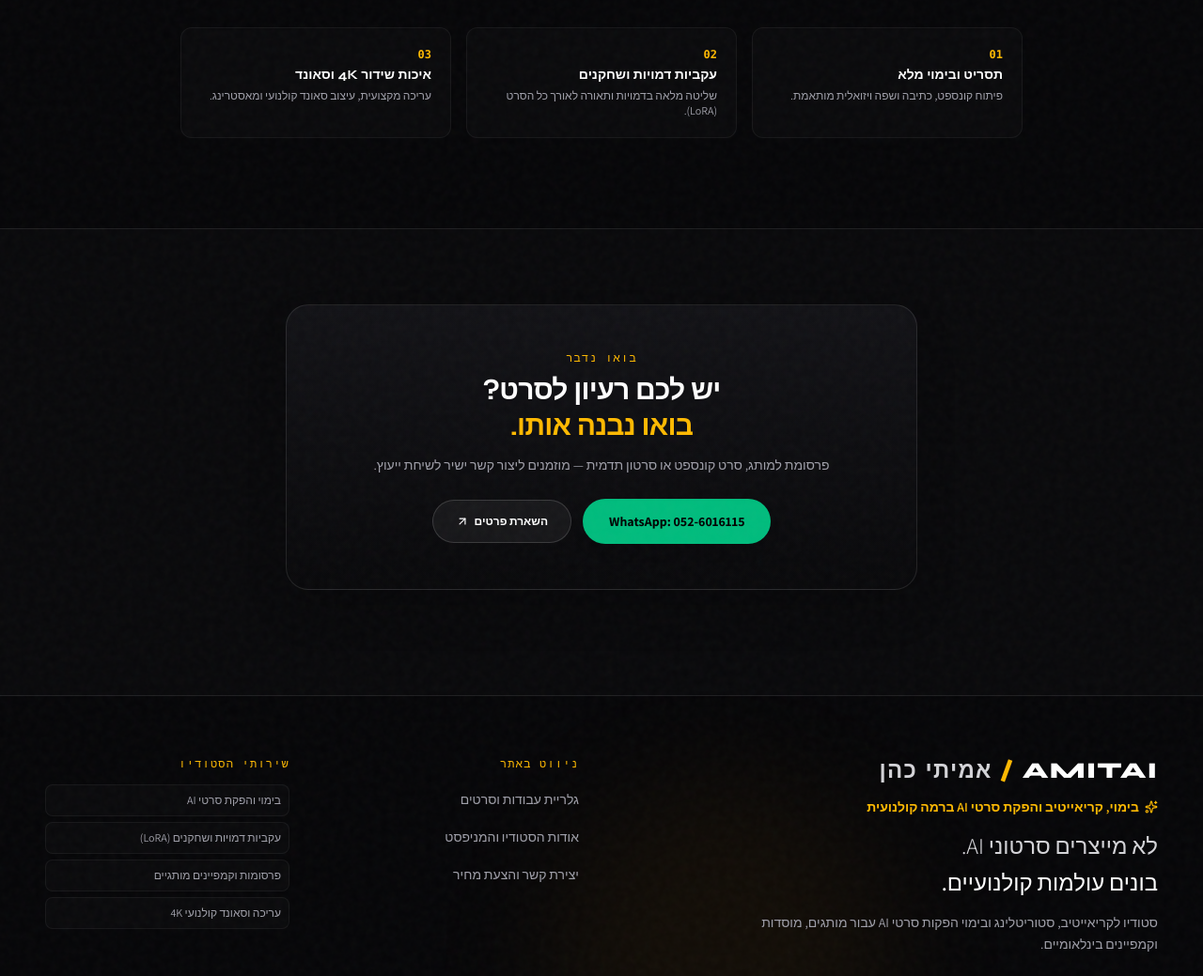
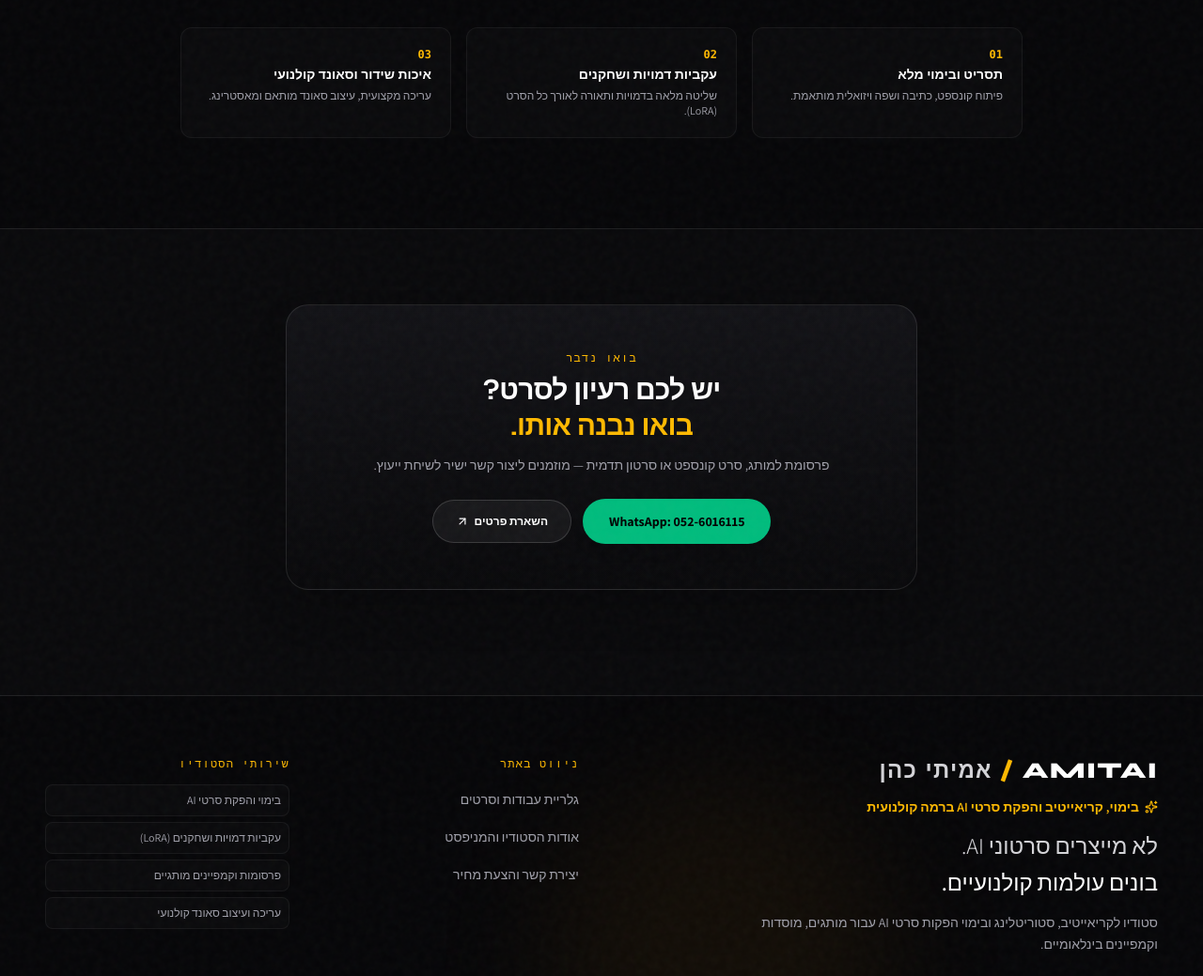
Before and after one commit to amigo202/ai-film-studio, a React (Vite) app: page / in a window 1280 px wide. Shown: the part 4052-5091 px from the top of the page at 94% size. Built offline with nearby package versions, Linux system fonts and the light colour scheme; no server answers; the database is empty.

Commit message:
Remove 4K references and replace with clean cinematic quality phrasing

```diff
--- a/index.html
+++ b/index.html
@@ -6,7 +6,7 @@
     <meta name="viewport" content="width=device-width, initial-scale=1.0" />
 
     <title>AmitAI — אמיתי כהן | סטודיו לבימוי והפקת סרטי AI ופרסומות</title>
-    <meta name="description" content="סטודיו הפקה ובימוי של אמיתי כהן (AmitAI) — יצירת סרטי AI, פרסומות, סרטוני תדמית וקמפיינים בטכנולוגיות Generative Cinema באיכות קולנועית 4K." />
+    <meta name="description" content="סטודיו הפקה ובימוי של אמיתי כהן (AmitAI) — יצירת סרטי AI, פרסומות, סרטוני תדמית וקמפיינים בטכנולוגיות Generative Cinema באיכות קולנועית." />
     <meta name="keywords" content="הפקת סרטי AI, סרטי תדמית AI, פרסומות בינה מלאכותית, במאי AI, אמיתי כהן, AmitAI, סרטי AI ישראל, Generative Cinema, Veo, Kling AI" />
     <meta name="author" content="אמיתי כהן — AmitAI" />
 
@@ -14,7 +14,7 @@
     <meta property="og:type" content="website" />
     <meta property="og:site_name" content="AmitAI Film Studio" />
     <meta property="og:title" content="AmitAI — אמיתי כהן | סטודיו לבימוי והפקת סרטי AI" />
-    <meta property="og:description" content="לא מייצרים סרטוני AI. בונים עולמות קולנועיים. צפו ב-18 סרטים ופרסומות AI נבחרות." />
+    <meta property="og:description" content="לא מייצרים סרטוני AI. בונים עולמות קולנועיים. צפו בעבודות ופרסומות AI נבחרות." />
     <meta property="og:image" content="https://studio-xi-lovat-16.vercel.app/thumbnails/cbc-power-train.jpg" />
     <meta property="og:image:secure_url" content="https://studio-xi-lovat-16.vercel.app/thumbnails/cbc-power-train.jpg" />
     <meta property="og:image:type" content="image/jpeg" />
@@ -24,14 +24,14 @@
 
     <!-- Schema.org Microdata for WhatsApp & Social Scrapers -->
     <meta itemprop="name" content="AmitAI — אמיתי כהן | סטודיו לבימוי והפקת סרטי AI" />
-    <meta itemprop="description" content="לא מייצרים סרטוני AI. בונים עולמות קולנועיים. הפקת פרסומות וסרטי AI באיכות 4K." />
+    <meta itemprop="description" content="לא מייצרים סרטוני AI. בונים עולמות קולנועיים. הפקת פרסומות וסרטי AI באיכות קולנועית." />
     <meta itemprop="image" content="https://studio-xi-lovat-16.vercel.app/thumbnails/cbc-power-train.jpg" />
     <link rel="image_src" href="https://studio-xi-lovat-16.vercel.app/thumbnails/cbc-power-train.jpg" />
 
     <!-- Twitter Cards -->
     <meta name="twitter:card" content="summary_large_image" />
     <meta name="twitter:title" content="AmitAI — אמיתי כהן | סטודיו לבימוי והפקת סרטי AI" />
-    <meta name="twitter:description" content="לא מייצרים סרטוני AI. בונים עולמות קולנועיים. הפקת פרסומות וסרטי AI באיכות 4K." />
+    <meta name="twitter:description" content="לא מייצרים סרטוני AI. בונים עולמות קולנועיים. הפקת פרסומות וסרטי AI באיכות קולנועית." />
     <meta name="twitter:image" content="https://studio-xi-lovat-16.vercel.app/thumbnails/cbc-power-train.jpg" />
 
     <!-- Google Structured Data (JSON-LD Schema) -->
--- a/src/components/calculator/PriceCalculatorModal.tsx
+++ b/src/components/calculator/PriceCalculatorModal.tsx
@@ -39,7 +39,7 @@ const PACKAGES: PackageOption[] = [
     features: [
       'תסריט מלא ובימוי קולנועי מוקפד',
       'שחקנים ודמויות עקביות ב-AI',
-      'עריכה ועיצוב סאונד ברמת מאסטר 4K'
+      'עריכה ועיצוב סאונד ברמת מאסטר קולנועית'
     ]
   },
   {
--- a/src/components/layout/Footer.tsx
+++ b/src/components/layout/Footer.tsx
@@ -100,7 +100,7 @@ export const Footer: React.FC = () => {
               <span className="p-2 rounded-lg bg-white/[0.02] border border-white/5">בימוי והפקת סרטי AI</span>
               <span className="p-2 rounded-lg bg-white/[0.02] border border-white/5">עקביות דמויות ושחקנים (LoRA)</span>
               <span className="p-2 rounded-lg bg-white/[0.02] border border-white/5">פרסומות וקמפיינים מותגיים</span>
-              <span className="p-2 rounded-lg bg-white/[0.02] border border-white/5">עריכה וסאונד קולנועי 4K</span>
+              <span className="p-2 rounded-lg bg-white/[0.02] border border-white/5">עריכה ועיצוב סאונד קולנועי</span>
             </div>
           </div>
         </div>
--- a/src/pages/AboutPage.tsx
+++ b/src/pages/AboutPage.tsx
@@ -61,7 +61,7 @@ export const AboutPage: React.FC = () => {
 
             <div className="p-6 rounded-2xl bg-[#121216] border border-white/10">
               <span className="text-2xl font-bold text-white mb-2">03</span>
-              <h3 className="text-lg font-bold text-white mb-2">איכות שידור 4K ללא פשרות</h3>
+              <h3 className="text-lg font-bold text-white mb-2">איכות שידור וסאונד ללא פשרות</h3>
               <p className="text-sm text-zinc-400 leading-relaxed">
                 אימון עקביות דמויות (LoRA), עריכה קצבית ועיצוב סאונד מותאם ברמה הגבוהה ביותר.
               </p>
--- a/src/pages/HomePage.tsx
+++ b/src/pages/HomePage.tsx
@@ -181,8 +181,8 @@ export const HomePage: React.FC = () => {
 
             <div className="p-5 rounded-xl bg-white/[0.02] border border-white/5">
               <span className="font-mono text-amber-400 text-xs font-bold block mb-1">03</span>
-              <h3 className="font-bold text-white text-sm mb-1">איכות שידור 4K וסאונד</h3>
-              <p className="text-xs text-zinc-400">עריכה מקצועית, עיצוב סאונד קולנועי ומאסטרינג.</p>
+              <h3 className="font-bold text-white text-sm mb-1">איכות שידור וסאונד קולנועי</h3>
+              <p className="text-xs text-zinc-400">עריכה מקצועית, עיצוב סאונד מותאם ומאסטרינג.</p>
             </div>
           </div>
         </div>
```
